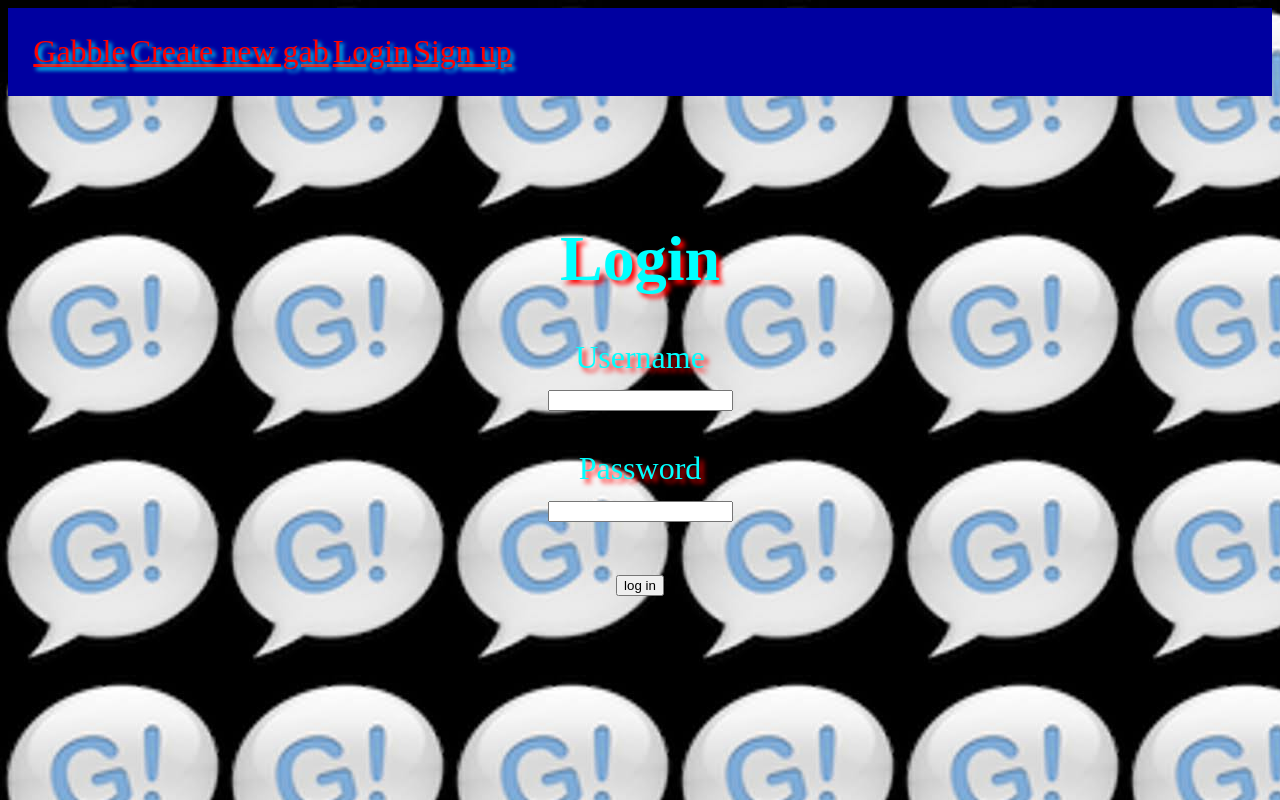
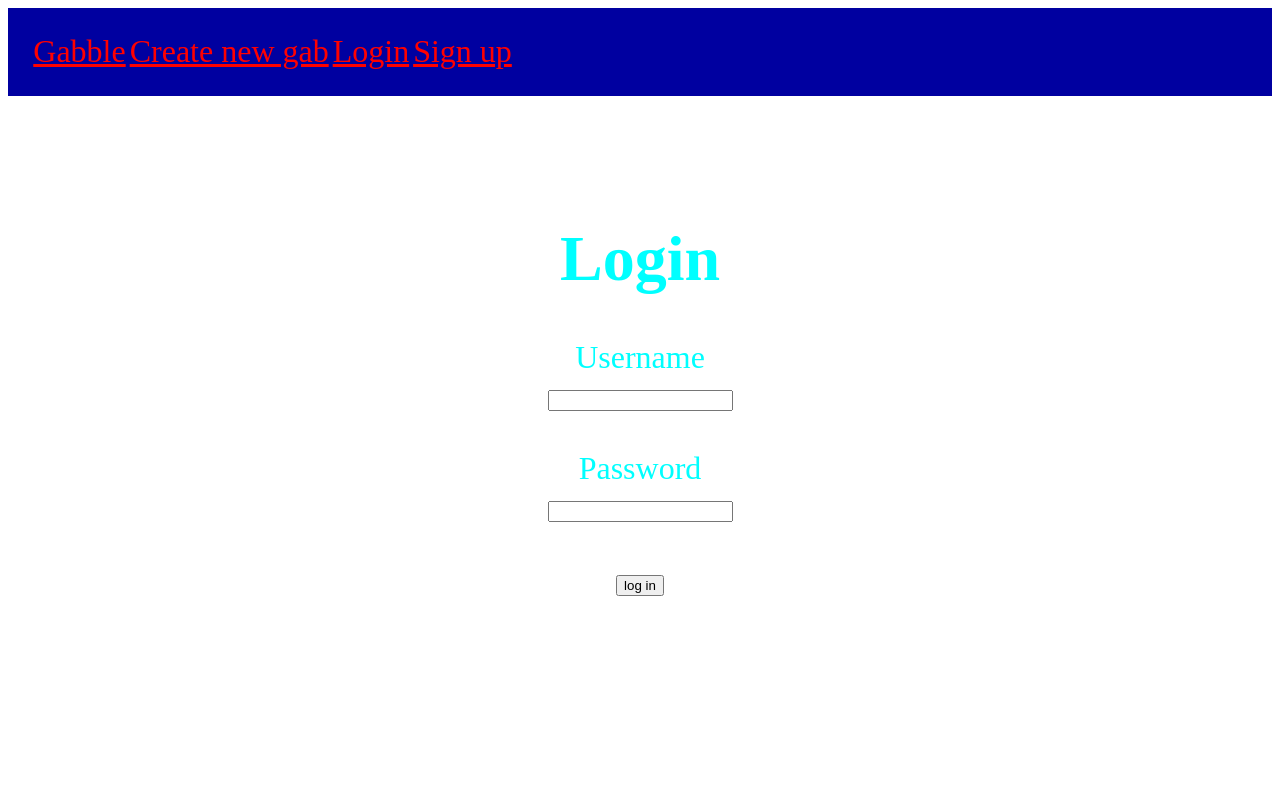
Before and after one commit to Atsui-yo/gabble2, a Node server app: page /login in a window 1280 px wide. Run offline with Node 20, Linux system fonts and the light colour scheme; some libraries are stand-ins or nearby versions.

Commit message:
re-styled homepage

```diff
--- a/public/login.css
+++ b/public/login.css
@@ -1,8 +1,4 @@
-body {
-    background-image: url("./images/gabble1.jpeg");
 
-
-}
 .navContainer {
     background-color: #0000A0;
     padding: 2%;
@@ -10,13 +6,12 @@ body {
 a {
     flex-basis: 20px;
     color: red;
-    text-shadow: 3px 3px 4px #00FFFF;
     font-size: 32px;
 }
 .login {
     color: #00FFFF;
-    text-shadow: 4px 4px 5px #ff0000;
     text-align: center;
     margin-top: 10%;
+    margin-bottom: 10%;
     font-size: 32px;
 }
```
